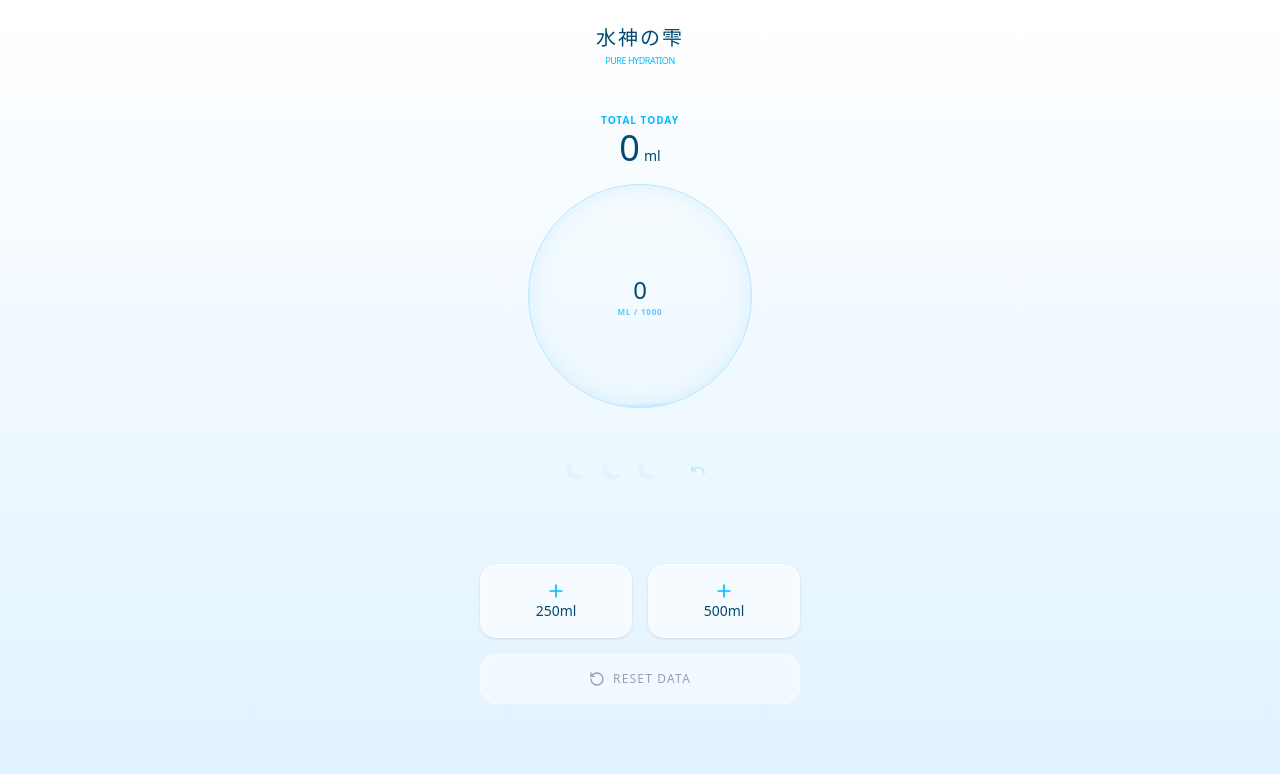
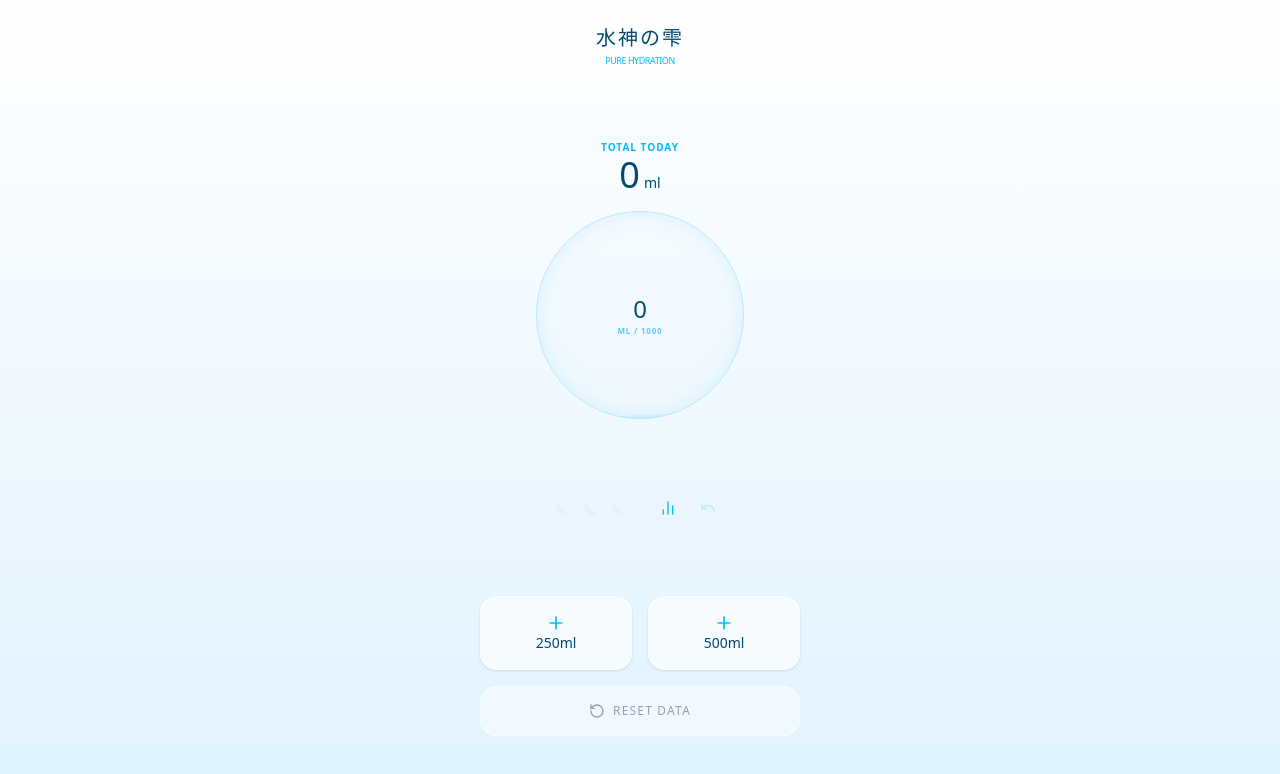
Before and after one commit to Kaede328/Water-shizuku-v2, a React (Vite) app: page / in a window 1280 px wide. Shown: the top 774 px of the page. Built offline with nearby package versions, Linux system fonts and the light colour scheme.

Commit message:
feat: Add statistics and weekly history tracking
Introduces a new screen to display hydration statistics and begins tracking weekly hydration data. This enhances user insights into their water intake patterns over time.

```diff
--- a/src/App.tsx
+++ b/src/App.tsx
@@ -1,13 +1,15 @@
 import { useState, useEffect } from 'react';
 import { motion, AnimatePresence } from 'motion/react';
-import { Plus, RotateCcw, Undo } from 'lucide-react';
+import { Plus, RotateCcw, Undo, BarChart2 } from 'lucide-react';
 
 const STORAGE_KEY = 'water-shizuku-v2-final';
 
 export default function App() {
   const [totalToday, setTotalToday] = useState(0);
   const [history, setHistory] = useState<number[]>([]);
+  const [weeklyHistory, setWeeklyHistory] = useState<{date: string, amount: number}[]>([]);
   const [showConfirm, setShowConfirm] = useState(false);
+  const [showStats, setShowStats] = useState(false);
 
   useEffect(() => {
     const saved = localStorage.getItem(STORAGE_KEY);
@@ -15,12 +17,13 @@ export default function App() {
       const parsed = JSON.parse(saved);
       setTotalToday(parsed.totalToday || 0);
       setHistory(parsed.history || []);
+      setWeeklyHistory(parsed.weeklyHistory || []);
     }
   }, []);
 
   useEffect(() => {
-    localStorage.setItem(STORAGE_KEY, JSON.stringify({ totalToday, history }));
-  }, [totalToday, history]);
+    localStorage.setItem(STORAGE_KEY, JSON.stringify({ totalToday, history, weeklyHistory }));
+  }, [totalToday, history, weeklyHistory]);
 
   const addWater = (amount: number) => {
     setHistory(prev => [totalToday, ...prev]);
@@ -35,7 +38,11 @@ export default function App() {
   };
 
   const finalReset = () => {
-    localStorage.clear();
+    // リセット前に今日の分を履歴に保存（日付が変わるタイミングを想定）
+    const todayStr = new Date().toLocaleDateString('ja-JP', { month: 'numeric', day: 'numeric' });
+    const newWeekly = [{ date: todayStr, amount: totalToday }, ...weeklyHistory].slice(0, 7);
+
+    setWeeklyHistory(newWeekly);
     setTotalToday(0);
     setHistory([]);
     setShowConfirm(false);
@@ -46,10 +53,11 @@ export default function App() {
   return (
     <div className="h-screen w-full bg-gradient-to-b from-white to-sky-100 text-sky-900 font-sans overflow-hidden flex flex-col items-center justify-between py-4 px-6 relative">
 
-      {/* 予備のリセットスイッチも兼ねたヘッダー */}
-      <header className="text-center pt-2 cursor-pointer z-50" onClick={() => setShowConfirm(true)}>
-        <h1 className="text-xl font-light tracking-widest mb-0.5">水神の雫</h1>
-        <p className="text-sky-400 text-[9px] tracking-tighter uppercase font-medium">Pure Hydration</p>
+      <header className="text-center pt-2 flex flex-col items-center">
+        <div className="cursor-pointer" onClick={() => setShowConfirm(true)}>
+          <h1 className="text-xl font-light tracking-widest mb-0.5">水神の雫</h1>
+          <p className="text-sky-400 text-[9px] tracking-tighter uppercase font-medium">Pure Hydration</p>
+        </div>
       </header>
 
       <div className="flex flex-col items-center gap-4">
@@ -58,43 +66,28 @@ export default function App() {
           <p className="text-4xl font-light">{totalToday}<span className="text-sm ml-1">ml</span></p>
         </div>
 
-        {/* 繊細なゆらぎのクリスタル球体 */}
-        <div className="relative w-56 h-56 flex-shrink-0">
+        <div className="relative w-52 h-52 flex-shrink-0">
           <div className="absolute inset-0 rounded-full border border-sky-200 shadow-[inset_0_0_20px_rgba(186,230,253,0.5)] z-40 pointer-events-none" />
-
           <div className="absolute inset-0 rounded-full overflow-hidden bg-sky-50/20 z-10">
-            {/* 繊細なメインの波 */}
             <motion.div
               className="absolute bottom-[-10%] left-[-50%] right-[-50%] bg-sky-400/30"
               animate={{
                 height: `${waterPercentage + 10}%`,
-                // 形の変化（borderRadius）の幅を「40%」前後にぎゅっと縮めて、変形を小さくしました
-                borderRadius: ["39% 41% 40% 40%", "41% 39% 41% 39%", "40% 40% 39% 41%"],
-                // 揺れる角度（rotate）を「2度」まで小さくして、暴れないようにしました
+                borderRadius: ["38% 42% 40% 40%", "41% 39% 41% 39%", "40% 40% 39% 41%"],
                 rotate: [0, 2, -2, 0]
               }}
-              transition={{
-                height: { duration: 1 }, // スピードは元の「1秒」に戻しました
-                borderRadius: { duration: 4, repeat: Infinity, ease: "easeInOut" }, // 4秒周期で細かく動きます
-                rotate: { duration: 5, repeat: Infinity, ease: "easeInOut" }
-              }}
+              transition={{ height: { duration: 1 }, borderRadius: { duration: 4, repeat: Infinity, ease: "easeInOut" }, rotate: { duration: 5, repeat: Infinity, ease: "easeInOut" } }}
             />
-            {/* 繊細なサブの波（逆回転で干渉を表現） */}
             <motion.div
               className="absolute bottom-[-10%] left-[-50%] right-[-50%] bg-sky-300/20"
               animate={{
                 height: `${waterPercentage + 12}%`,
                 borderRadius: ["41% 39% 41% 39%", "40% 40% 39% 41%", "39% 41% 40% 40%"],
-                rotate: [0, -3, 3, 0] // サブも揺れ幅は最小限に
+                rotate: [0, -3, 3, 0]
               }}
-              transition={{
-                height: { duration: 1 },
-                borderRadius: { duration: 3.5, repeat: Infinity, ease: "easeInOut" },
-                rotate: { duration: 4.5, repeat: Infinity, ease: "easeInOut" }
-              }}
+              transition={{ height: { duration: 1 }, borderRadius: { duration: 3.5, repeat: Infinity, ease: "easeInOut" }, rotate: { duration: 4.5, repeat: Infinity, ease: "easeInOut" } }}
             />
           </div>
-
           <div className="absolute inset-0 flex flex-col items-center justify-center z-50 pointer-events-none">
             <span className="text-2xl font-extralight">{totalToday % 1000}</span>
             <span className="text-[8px] text-sky-500/60 uppercase font-bold tracking-widest">ml / 1000</span>
@@ -102,18 +95,16 @@ export default function App() {
         </div>
       </div>
 
-      <div className="flex flex-col items-center w-full">
-        {/* 水色の月のバッジとUndo */}
-        <div className="flex gap-4 items-center z-20">
-          <div className="flex gap-4 items-center">
+      <div className="w-full flex flex-col items-center gap-4">
+        {/* 月のバッジとUndoと統計ボタン */}
+        <div className="flex gap-6 items-center z-20">
+          <div className="flex gap-3 items-center">
             {[1000, 2000, 2500].map((goal, i) => (
-              <div key={i} className="relative w-5 h-5">
+              <div key={i} className="relative w-4 h-4">
                 <div
-                  className={`w-full h-full rounded-full transition-all duration-1000 ${
-                    totalToday >= goal ? 'bg-sky-400 shadow-[0_0_12px_rgba(56,189,248,0.7)]' : 'bg-sky-200/20'
-                  }`}
+                  className={`w-full h-full rounded-full transition-all duration-1000 ${totalToday >= goal ? 'bg-sky-400 shadow-[0_0_10px_rgba(56,189,248,0.7)]' : 'bg-sky-200/20'}`}
                   style={{
-                    boxShadow: totalToday >= goal ? 'inset -2px 0px 0px 0px rgba(255,255,255,0.3), 0 0 10px rgba(56,189,248,0.5)' : 'none',
+                    boxShadow: totalToday >= goal ? 'inset -2px 0px 0px 0px rgba(255,255,255,0.3), 0 0 8px rgba(56,189,248,0.5)' : 'none',
                     clipPath: 'circle(50% at 50% 50%)',
                     maskImage: 'radial-gradient(circle at 70% 30%, transparent 45%, black 46%)',
                     WebkitMaskImage: 'radial-gradient(circle at 70% 30%, transparent 45%, black 46%)'
@@ -122,50 +113,58 @@ export default function App() {
               </div>
             ))}
           </div>
-          <button onClick={undoWater} className={`p-2 ml-2 transition-all active:scale-90 ${history.length > 0 ? 'text-sky-500' : 'text-sky-200'}`}>
-            <Undo className="w-4 h-4" />
-          </button>
+          <div className="flex gap-2">
+            <button onClick={() => setShowStats(!showStats)} className="p-2 text-sky-400 active:scale-90"><BarChart2 className="w-4 h-4" /></button>
+            <button onClick={undoWater} className={`p-2 transition-all active:scale-90 ${history.length > 0 ? 'text-sky-500' : 'text-sky-200'}`}><Undo className="w-4 h-4" /></button>
+          </div>
         </div>
-        <div className="h-8" />
+
+        {/* 履歴表示エリア（ふわっと出てくる） */}
+        <AnimatePresence>
+          {showStats && (
+            <motion.div
+              initial={{ height: 0, opacity: 0 }} animate={{ height: 'auto', opacity: 1 }} exit={{ height: 0, opacity: 0 }}
+              className="w-full max-w-[240px] bg-white/40 backdrop-blur-sm rounded-2xl p-4 overflow-hidden"
+            >
+              <p className="text-[10px] text-sky-500 font-bold mb-3 tracking-widest uppercase text-center">Last 7 Days</p>
+              <div className="flex flex-col gap-2">
+                {weeklyHistory.length === 0 ? (
+                  <p className="text-[10px] text-sky-300 text-center py-2">No history yet</p>
+                ) : (
+                  weeklyHistory.map((item, i) => (
+                    <div key={i} className="flex justify-between items-center text-[11px]">
+                      <span className="text-sky-400">{item.date}</span>
+                      <div className="flex-1 mx-3 h-1 bg-sky-100 rounded-full overflow-hidden">
+                        <div className="h-full bg-sky-400" style={{ width: `${Math.min((item.amount / 2500) * 100, 100)}%` }} />
+                      </div>
+                      <span className="font-medium text-sky-600">{item.amount}ml</span>
+                    </div>
+                  ))
+                )}
+              </div>
+            </motion.div>
+          )}
+        </AnimatePresence>
       </div>
 
-      {/* 操作エリア */}
-      <div className="w-full max-w-xs flex flex-col gap-4 pb-16 z-20">
+      {/* 操作ボタン */}
+      <div className="w-full max-w-xs flex flex-col gap-4 pb-12 z-20">
         <div className="grid grid-cols-2 gap-4">
-          <button onClick={() => addWater(250)} className="bg-white/60 py-4 rounded-2xl border border-white/50 shadow-sm flex flex-col items-center transition-all active:scale-[0.96]">
-            <Plus size={20} className="text-sky-400" />
-            <span className="text-sm font-medium">250ml</span>
-          </button>
-          <button onClick={() => addWater(500)} className="bg-white/60 py-4 rounded-2xl border border-white/50 shadow-sm flex flex-col items-center transition-all active:scale-[0.96]">
-            <Plus size={20} className="text-sky-400" />
-            <span className="text-sm font-medium">500ml</span>
-          </button>
+          <button onClick={() => addWater(250)} className="bg-white/60 py-4 rounded-2xl border border-white/50 shadow-sm flex flex-col items-center active:scale-[0.96] transition-all"><Plus size={20} className="text-sky-400" /><span className="text-sm font-medium">250ml</span></button>
+          <button onClick={() => addWater(500)} className="bg-white/60 py-4 rounded-2xl border border-white/50 shadow-sm flex flex-col items-center active:scale-[0.96] transition-all"><Plus size={20} className="text-sky-400" /><span className="text-sm font-medium">500ml</span></button>
         </div>
-
-        <button
-          onClick={() => setShowConfirm(true)}
-          className="w-full py-4 rounded-2xl bg-white/50 text-slate-400 flex items-center justify-center gap-2 border border-white/40 mb-4 transition-all active:bg-white/80"
-        >
-          <RotateCcw size={16} />
-          <span className="text-xs uppercase tracking-widest font-light">Reset Data</span>
-        </button>
+        <button onClick={() => setShowConfirm(true)} className="w-full py-4 rounded-2xl bg-white/50 text-slate-400 flex items-center justify-center gap-2 border border-white/40 active:bg-white/80 transition-all"><RotateCcw size={16} /><span className="text-xs uppercase tracking-widest font-light">Reset Data</span></button>
       </div>
 
-      {/* 自作の確認ダイアログ */}
+      {/* リセット確認ダイアログ */}
       <AnimatePresence>
         {showConfirm && (
-          <motion.div
-            initial={{ opacity: 0 }} animate={{ opacity: 1 }} exit={{ opacity: 0 }}
-            className="absolute inset-0 z-50 bg-sky-900/40 backdrop-blur-md flex items-center justify-center p-6"
-          >
-            <motion.div
-              initial={{ scale: 0.9, opacity: 0 }} animate={{ scale: 1, opacity: 1 }}
-              className="bg-white rounded-3xl p-8 w-full max-w-sm text-center shadow-2xl"
-            >
-              <p className="text-sky-900 mb-6 font-medium">今日の記録をリセットして<br/>0mlに戻しますか？</p>
+          <motion.div initial={{ opacity: 0 }} animate={{ opacity: 1 }} exit={{ opacity: 0 }} className="absolute inset-0 z-50 bg-sky-900/40 backdrop-blur-md flex items-center justify-center p-6">
+            <motion.div initial={{ scale: 0.9, opacity: 0 }} animate={{ scale: 1, opacity: 1 }} className="bg-white rounded-3xl p-8 w-full max-w-sm text-center shadow-2xl">
+              <p className="text-sky-900 mb-6 font-medium">今日の記録をリセットして<br/>履歴に保存しますか？</p>
               <div className="flex flex-col gap-3">
-                <button onClick={finalReset} className="w-full py-4 bg-sky-500 text-white rounded-2xl font-bold active:bg-sky-600">リセットする</button>
-                <button onClick={() => setShowConfirm(false)} className="w-full py-4 bg-slate-100 text-slate-500 rounded-2xl active:bg-slate-200">キャンセル</button>
+                <button onClick={finalReset} className="w-full py-4 bg-sky-500 text-white rounded-2xl font-bold active:bg-sky-600 transition-all">リセットして保存</button>
+                <button onClick={() => setShowConfirm(false)} className="w-full py-4 bg-slate-100 text-slate-500 rounded-2xl active:bg-slate-200 transition-all">キャンセル</button>
               </div>
             </motion.div>
           </motion.div>
```
Also changed, not shown: public/Icon.jpg (deleted).
